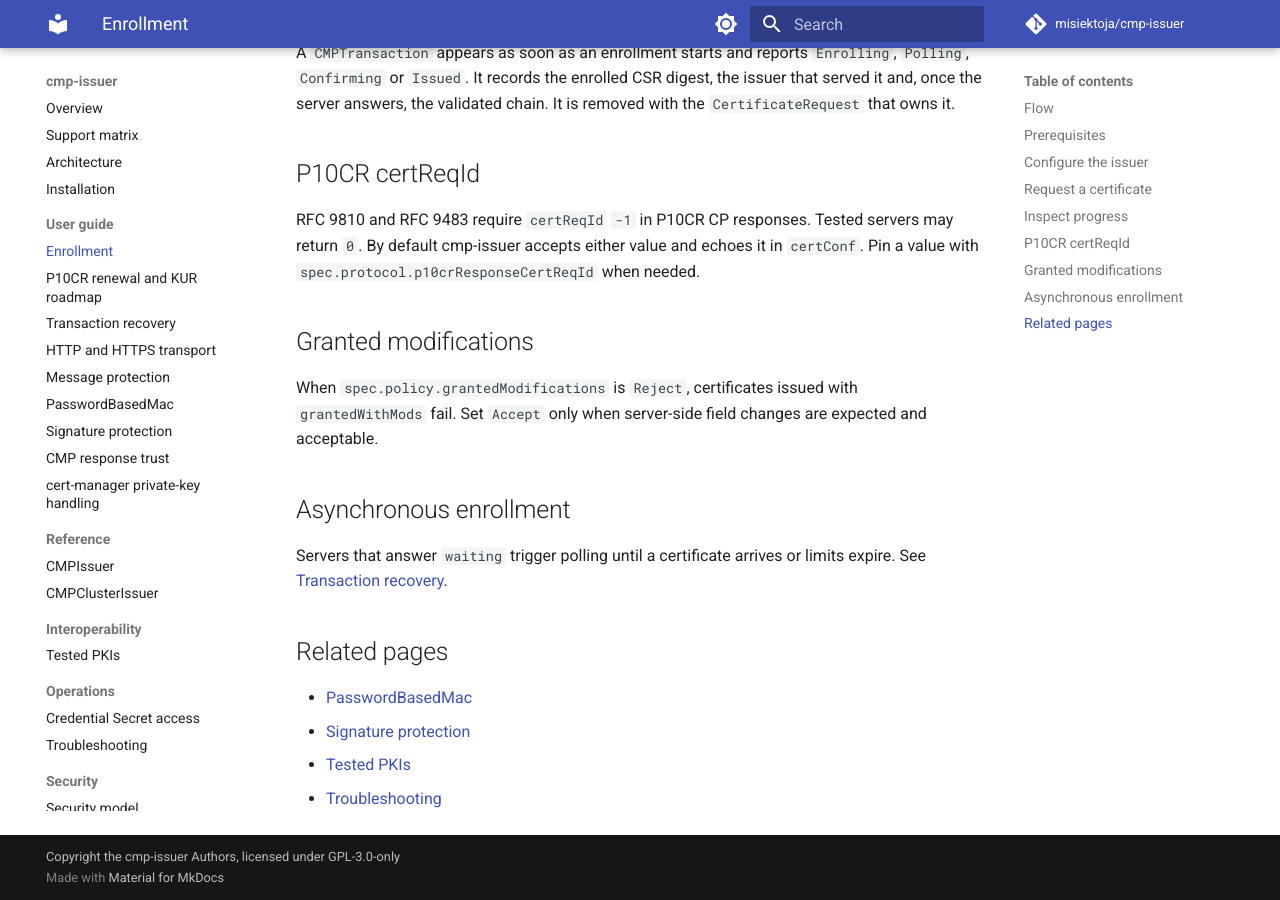
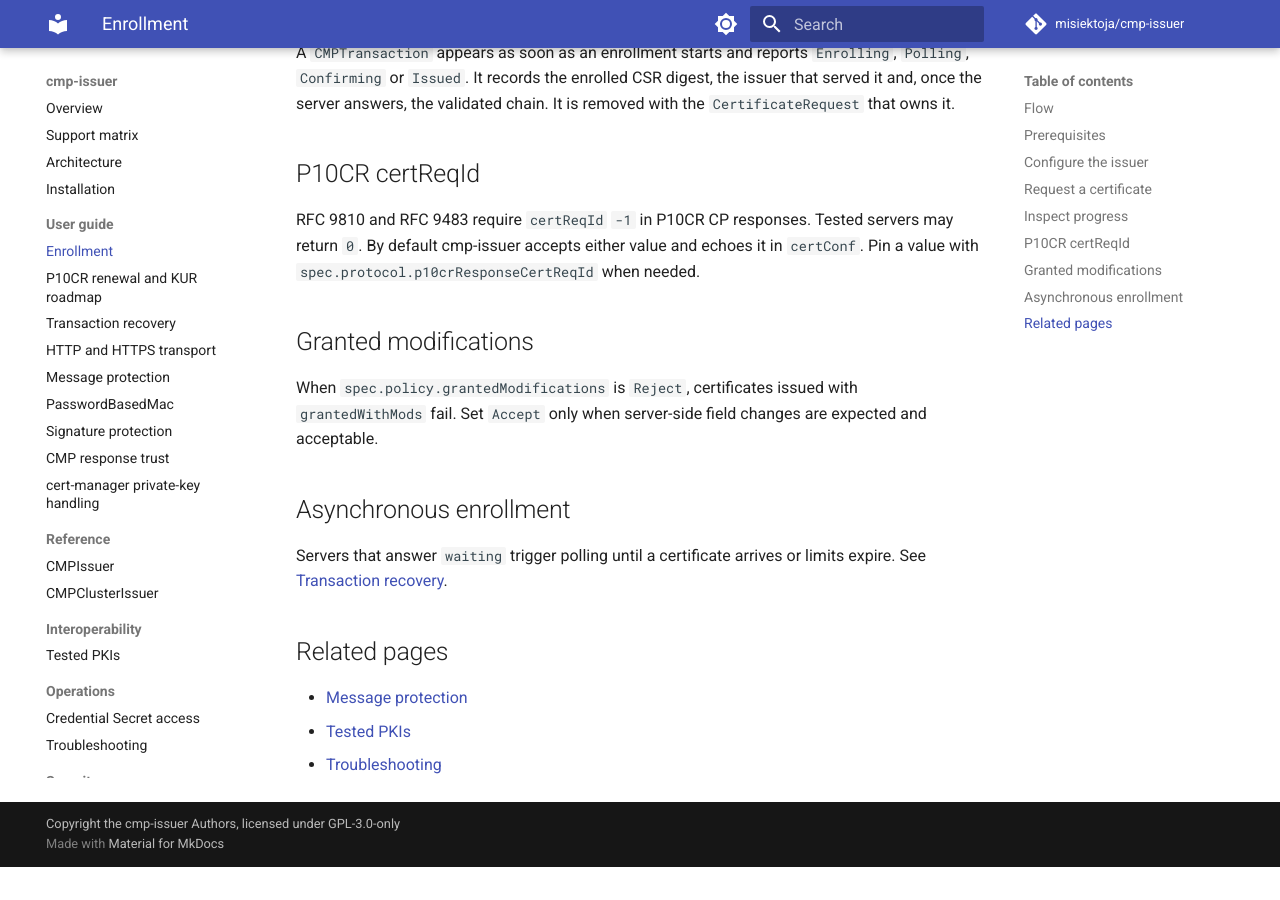
Before and after one commit to misiektoja/cmp-issuer, an MkDocs documentation site: the page built from docs/guide/enrollment.md, in a window 1280 px wide and 900 px high, scrolled down 1540 px. Built offline with MkDocs 1.6.1 and Material for MkDocs 9.7.7, drawn with Linux system fonts in a browser that asks for light colours; comment, search, counter and statistics services are not loaded; after the commit the page ends 2407 px from its top, so only the background shows below that.

Commit message:
docs(guide): point enrollment at the merged protection guide

```diff
--- a/docs/guide/enrollment.md
+++ b/docs/guide/enrollment.md
@@ -75,7 +75,6 @@ Servers that answer `waiting` trigger polling until a certificate arrives or lim
 
 ## Related pages
 
-* [PasswordBasedMac](password-based-mac.md)
-* [Signature protection](signature-protection.md)
+* [Message protection](message-protection.md)
 * [Tested PKIs](../interoperability/tested-pkis.md)
 * [Troubleshooting](../operations/troubleshooting.md)
```
